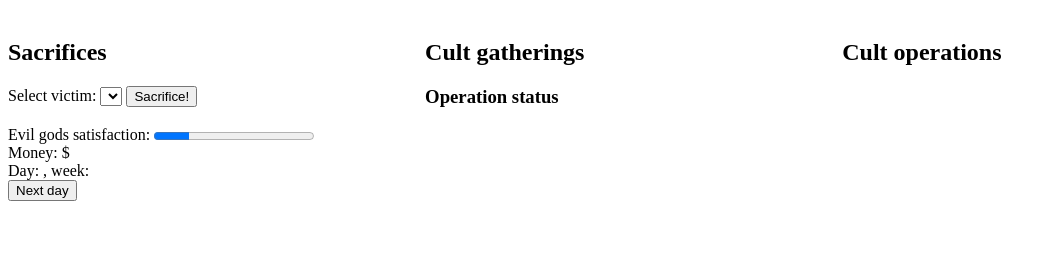
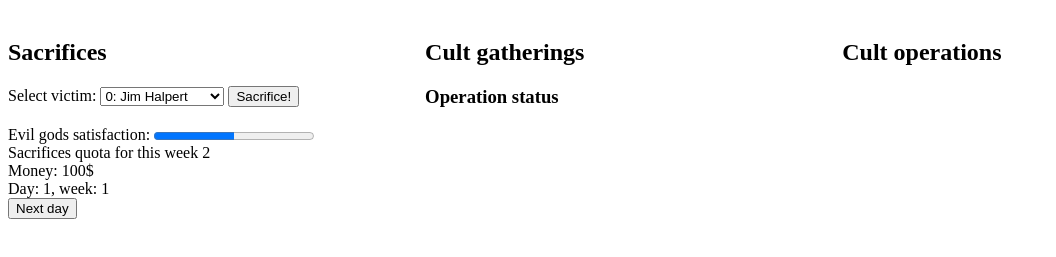
Before and after one commit to damoch/evil-cult-accountancy, a plain HTML site: page index.html in a window 1280 px wide. Shown: the part 61-318 px from the top of the page, without its empty margins (0-1056 px from the left). Drawn offline with Linux system fonts and the light colour scheme.

Commit message:
Fixed retarded js random

```diff
--- a/index.html
+++ b/index.html
@@ -32,6 +32,7 @@
     <div id="statusTab">
         <h3>Operation status</h3>
         Evil gods satisfaction: <progress value="22" max="100" id="godsSatisfaction"> </progress><br>
+        Sacrifices quota for this week <span id="sacrificesLeftField"></span><br>
         Money: <span id = "moneyField"></span>$<br>
         Day: <span id = "day"></span>, week: <span id = "week"></span><br>
         <button onclick="nextDay()">Next day</button>
--- a/js/main.js
+++ b/js/main.js
@@ -2,6 +2,7 @@ var satisfactionProgressBar;
 var moneyField;
 var dayField;
 var weekField;
+var sacrificesLeftField;
 
 var selectSacrifice;
 
@@ -16,8 +17,9 @@ function init(){
     moneyField = document.getElementById("moneyField");
     dayField = document.getElementById("day");
     weekField = document.getElementById("week");
+    sacrificesLeftField = document.getElementById("sacrificesLeftField");
 
-    GameData.godsSacrificesDemand = Math.floor(Math.random(Rules.MINIMUM_SACRIFICES_FOR_WEEK, Rules.MAXIMUM_SACRIFICES_FOR_WEEK));
+    GameData.godsSacrificesDemand = getRndInteger(Rules.MINIMUM_SACRIFICES_FOR_WEEK, Rules.MAXIMUM_SACRIFICES_FOR_WEEK);
     GameData.money = Rules.STARTING_MONEY;
 
     refreshSacrifices();
@@ -29,6 +31,7 @@ function updateOperationStatus(){
     moneyField.textContent = GameData.money;
     dayField.textContent = GameData.day;
     weekField.textContent = GameData.week;
+    sacrificesLeftField.textContent = GameData.godsSacrificesDemand
 }
 
 function refreshSacrifices(){
@@ -97,7 +100,7 @@ function weeklyEvent(){
     else{
         GameData.godsSatisfaction += Rules.SACRIFICES_QUOTA_MET_PRIZE;
     }
-    GameData.godsSacrificesDemand = Math.floor(Math.random(Rules.MINIMUM_SACRIFICES_FOR_WEEK, Rules.MAXIMUM_SACRIFICES_FOR_WEEK));
+    GameData.godsSacrificesDemand = getRndInteger(Rules.MINIMUM_SACRIFICES_FOR_WEEK, Rules.MAXIMUM_SACRIFICES_FOR_WEEK);
 }
 
 function feedVictims(){
@@ -116,5 +119,9 @@ function feedVictims(){
 }
 
 function punishPlayer(){
-    alert("Gods anger will fall upon you!");
+    //alert("Gods anger will fall upon you!");
 }
+
+function getRndInteger(min, max) {
+    return Math.floor(Math.random() * (max - min) ) + min;
+}
--- a/js/rules.js
+++ b/js/rules.js
@@ -14,8 +14,8 @@ const Rules = {
     MINIMAL_SKILL_VALUE : 10,
     MAXIMAL_SKILL_VALUE : 90,
 
-    GODS_SATISFACTION_LOWEST = 1,
-    GODS_SATISFACTION_MAX = 99,
+    GODS_SATISFACTION_LOWEST : 1,
+    GODS_SATISFACTION_MAX : 99,
     MINIMUM_GODS_SATISFACTION : 10,
     GODS_SATISFACTION_DAILY_DROP : 10,
 }
```
